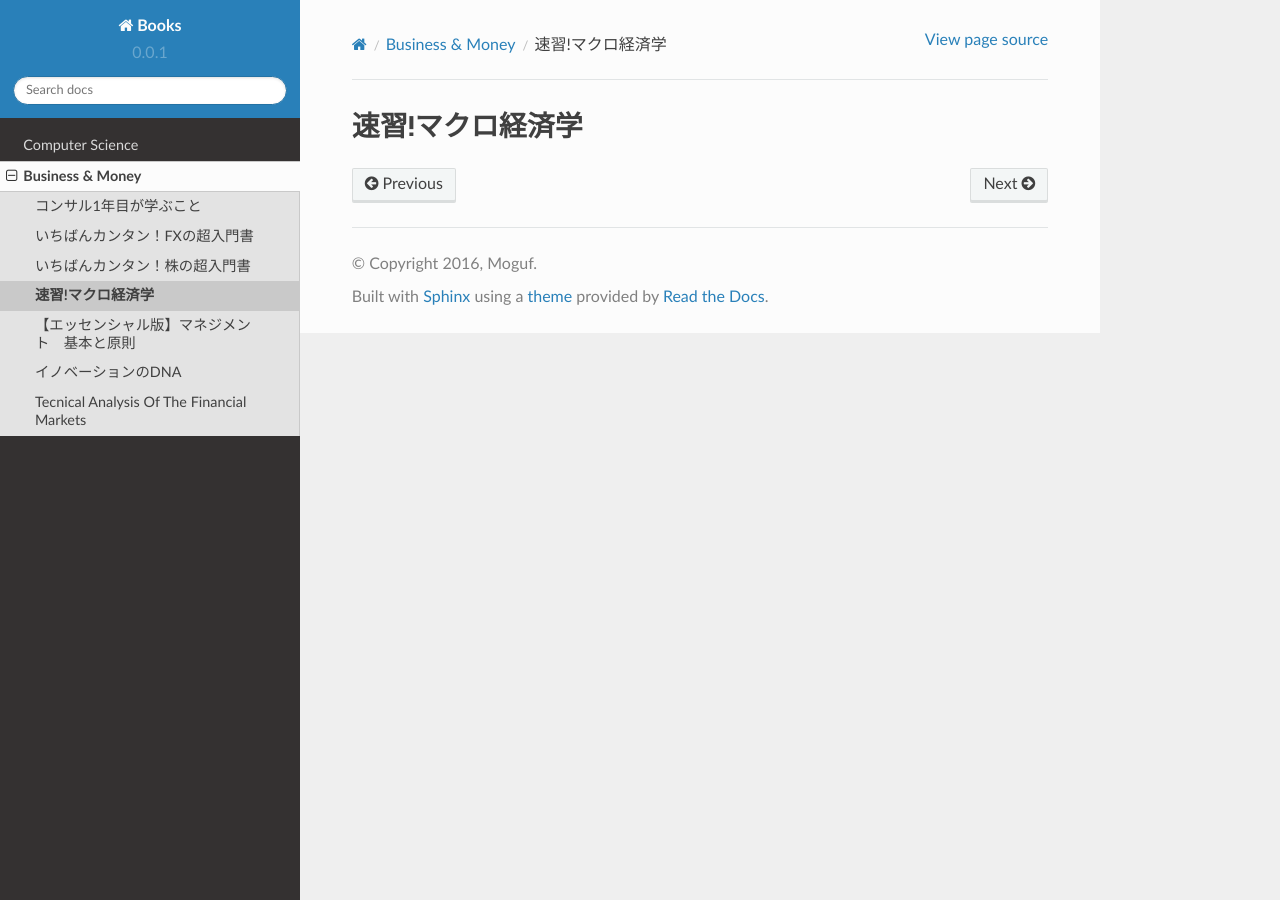
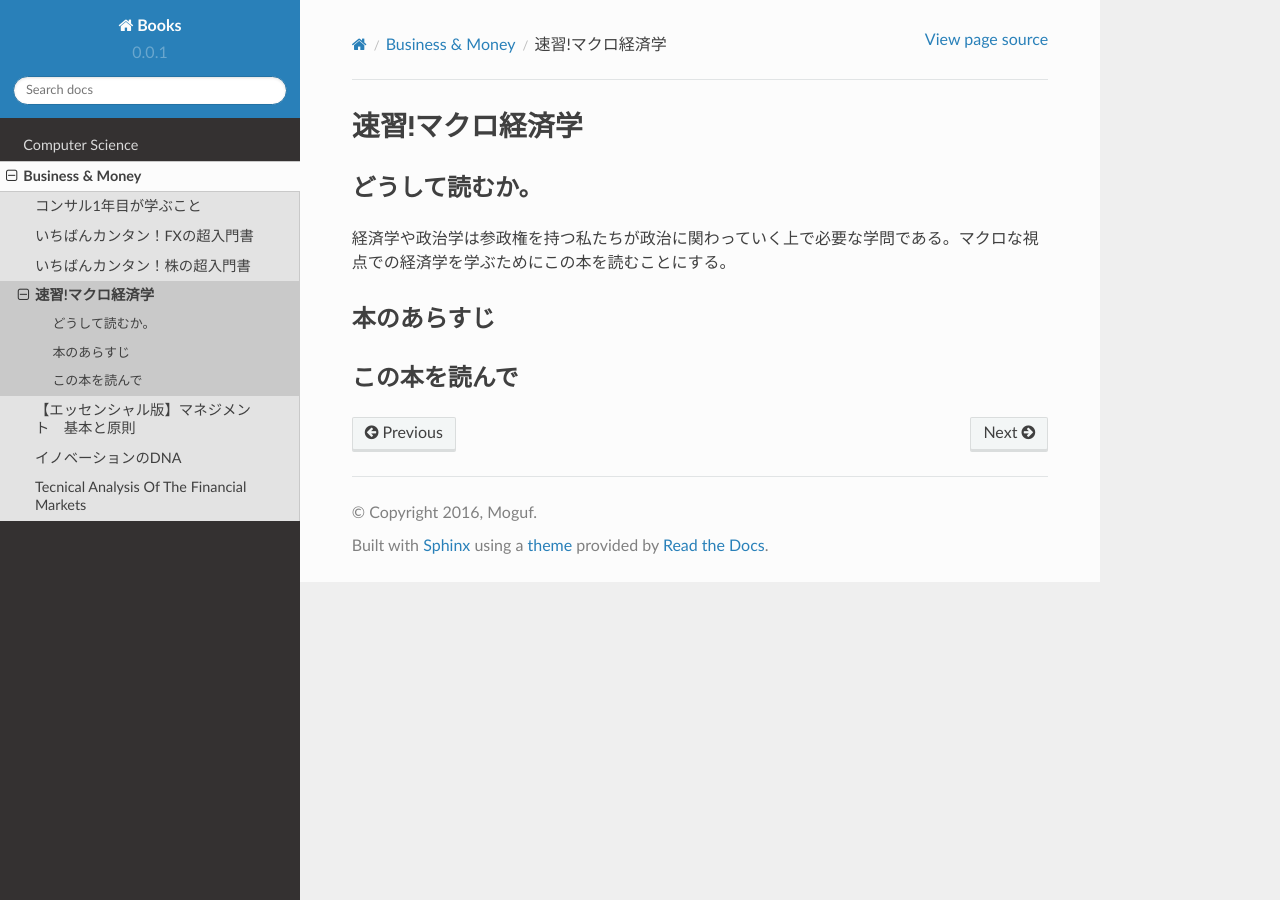
Before and after one commit to Moguf/Books, a Sphinx documentation site: the page built from docs/ja/source/BusinessAndMoney/first_macroecnomics/index.rst, in a window 1280 px wide. Built offline with Sphinx 7.4.7 and the Read the Docs theme 2.0.0, drawn with Linux system fonts in a browser that asks for light colours; formulas are drawn with MathJax 3; pages that are not in the unit, such as notebooks, are missing from menus.

Commit message:
MOD: add first_macoreconomics.

```diff
--- a/docs/ja/source/BusinessAndMoney/first_macroecnomics/index.rst
+++ b/docs/ja/source/BusinessAndMoney/first_macroecnomics/index.rst
@@ -1,2 +1,17 @@
 速習!マクロ経済学
 ===============
+
+どうして読むか。
+-------------------------------
+
+経済学や政治学は参政権を持つ私たちが政治に関わっていく上で必要な学問である。マクロな視点での経済学を学ぶためにこの本を読むことにする。
+
+
+本のあらすじ
+----------------------------
+
+
+
+
+この本を読んで
+------------------
```
